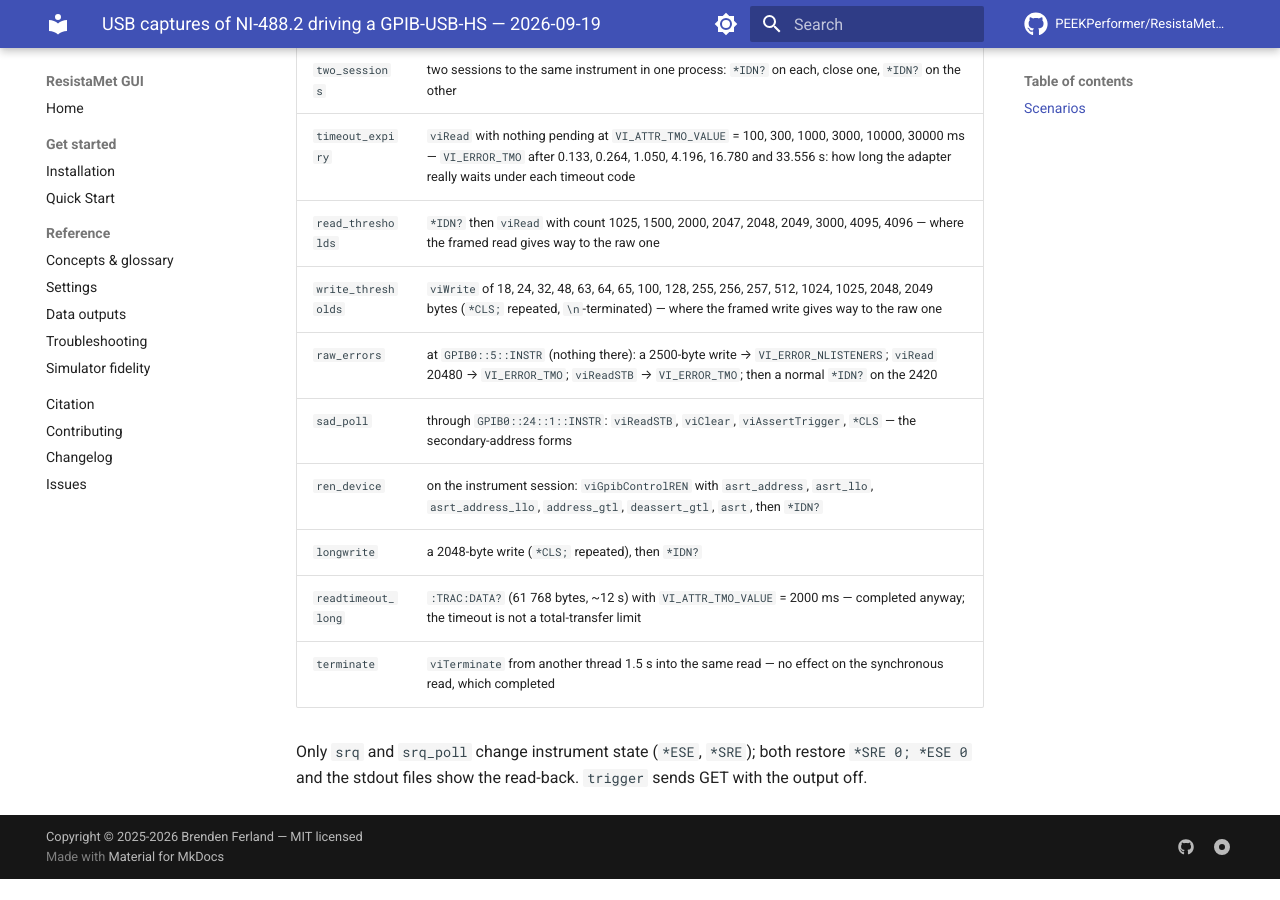
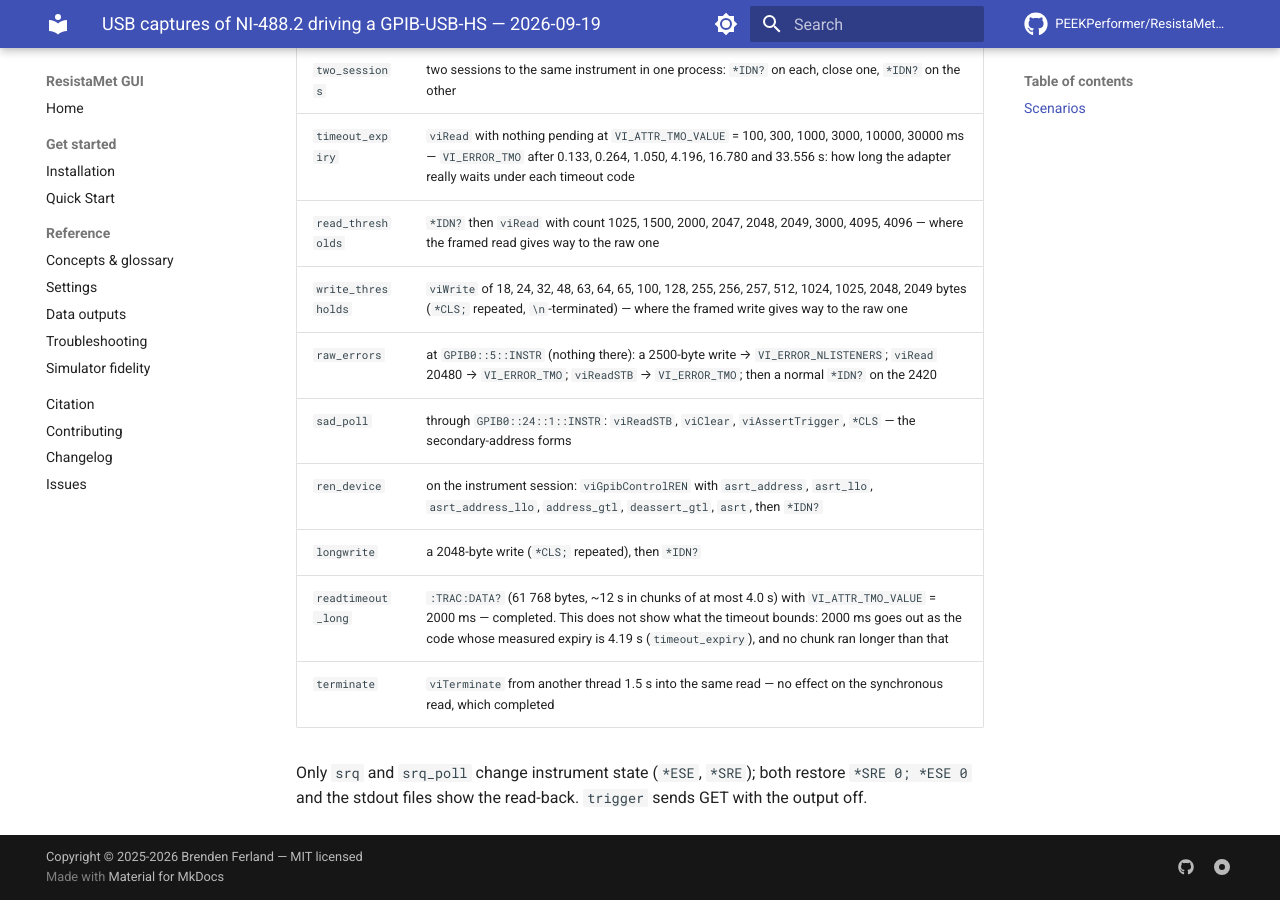
Before and after one commit to PEEKPerformer/ResistaMet-GUI, an MkDocs documentation site: the page built from docs/design/captures/ni_usb_gpib_2026-09-19/README.md, in a window 1280 px wide and 900 px high, scrolled down 1992 px. Built offline with MkDocs 1.6.1 and Material for MkDocs 9.7.7, drawn with Linux system fonts in a browser that asks for light colours; comment, search, counter and statistics services are not loaded; before the commit the page ends 2871 px from its top, so only the background shows below that.

Commit message:
Withdraw an inference from the long-read capture's note
The note said the 61 kB read completing under a 2 s timeout shows the
timeout is not a total-transfer limit. It does not: 2000 ms is sent as
the code that really expires after 4.19 s, and the longest chunk ran
3.999 s, so no chunk outlived the timeout. What the code bounds is an
open question in the specification.

```diff
--- a/docs/design/captures/ni_usb_gpib_2026-09-19/README.md
+++ b/docs/design/captures/ni_usb_gpib_2026-09-19/README.md
@@ -46,7 +46,7 @@ Also here: `trace.bat` + `etw_urbs.py`, the earlier header-only method
 | `sad_poll` | through `GPIB0::24::1::INSTR`: `viReadSTB`, `viClear`, `viAssertTrigger`, `*CLS` — the secondary-address forms |
 | `ren_device` | on the instrument session: `viGpibControlREN` with `asrt_address`, `asrt_llo`, `asrt_address_llo`, `address_gtl`, `deassert_gtl`, `asrt`, then `*IDN?` |
 | `longwrite` | a 2048-byte write (`*CLS;` repeated), then `*IDN?` |
-| `readtimeout_long` | `:TRAC:DATA?` (61 768 bytes, ~12 s) with `VI_ATTR_TMO_VALUE` = 2000 ms — completed anyway; the timeout is not a total-transfer limit |
+| `readtimeout_long` | `:TRAC:DATA?` (61 768 bytes, ~12 s in chunks of at most 4.0 s) with `VI_ATTR_TMO_VALUE` = 2000 ms — completed. This does not show what the timeout bounds: 2000 ms goes out as the code whose measured expiry is 4.19 s (`timeout_expiry`), and no chunk ran longer than that |
 | `terminate` | `viTerminate` from another thread 1.5 s into the same read — no effect on the synchronous read, which completed |
 
 Only `srq` and `srq_poll` change instrument state (`*ESE`, `*SRE`); both
```
